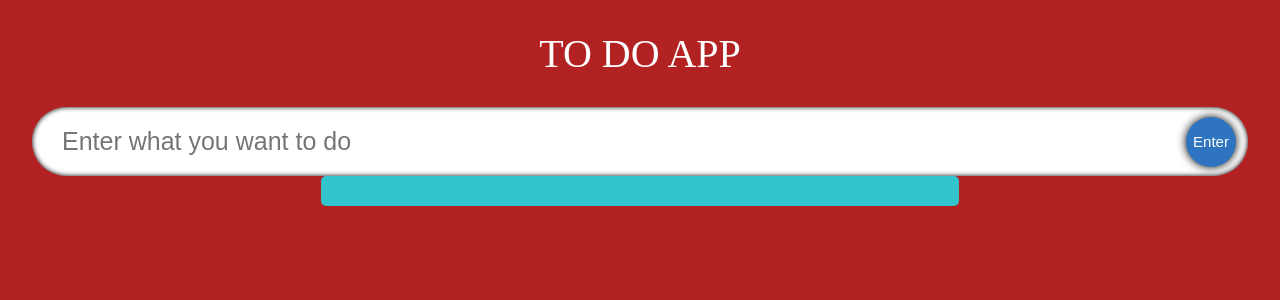
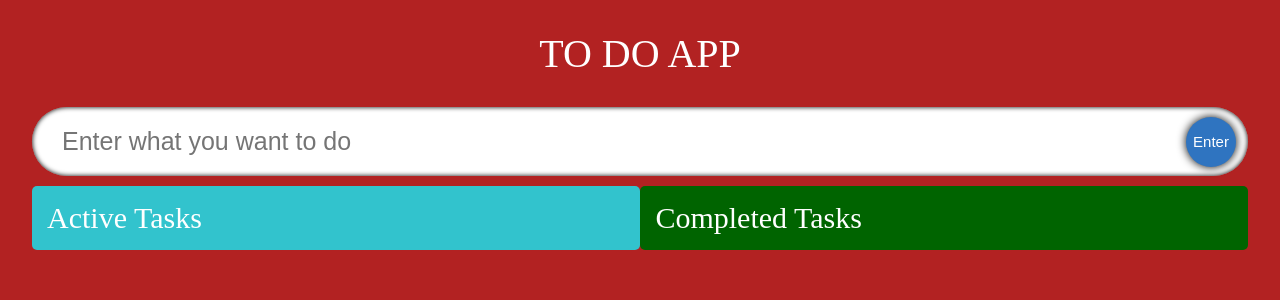
Before and after one commit to pranabcode2023/To-Do-App-11-2023, a React (Create React App) app: page / in a window 1280 px wide. Shown: the top 300 px of the page. Built offline with nearby package versions, Linux system fonts and the light colour scheme.

Commit message:
both div are wrap with droppable , react-beautiful-dnd

```diff
--- a/src/components/TodoList.tsx
+++ b/src/components/TodoList.tsx
@@ -2,23 +2,64 @@ import React from "react";
 import "../styles/styles.css";
 import { Todo } from "../model";
 import SingleTodo from "./SingleTodo";
+import { Droppable } from "react-beautiful-dnd";
 
 interface Props {
   todos: Todo[];
   setTodos: React.Dispatch<React.SetStateAction<Todo[]>>;
+  setCompletedTodos: React.Dispatch<React.SetStateAction<Todo[]>>;
+  completedTodos: Todo[];
 }
 
-const TodoList: React.FC<Props> = ({ todos, setTodos }) => {
+const TodoList: React.FC<Props> = ({
+  todos,
+  setTodos,
+  completedTodos,
+  setCompletedTodos,
+}) => {
   return (
-    <div className="todos">
+    <div className="container">
+      <Droppable droppableId="TodosList">
+        {(provided) => (
+          <div
+            className="todos"
+            ref={provided.innerRef}
+            {...provided.droppableProps}
+          >
+            <span className="todos__heading">Active Tasks</span>
+
             {todos.map((todo) => (
               <SingleTodo
                 todo={todo}
+                todos={todos}
                 key={todo.id}
-          todos={todos}
                 setTodos={setTodos}
               />
             ))}
+          </div>
+        )}
+      </Droppable>
+
+      <Droppable droppableId="TodosRemove">
+        {(provided) => (
+          <div
+            className="todos remove"
+            ref={provided.innerRef}
+            {...provided.droppableProps}
+          >
+            <span className="todos__heading">Completed Tasks</span>
+
+            {todos.map((todo) => (
+              <SingleTodo
+                todo={todo}
+                todos={todos}
+                key={todo.id}
+                setTodos={setTodos}
+              />
+            ))}
+          </div>
+        )}
+      </Droppable>
     </div>
   );
 };
```
Lines whose indentation alone changed are shown as unchanged.
